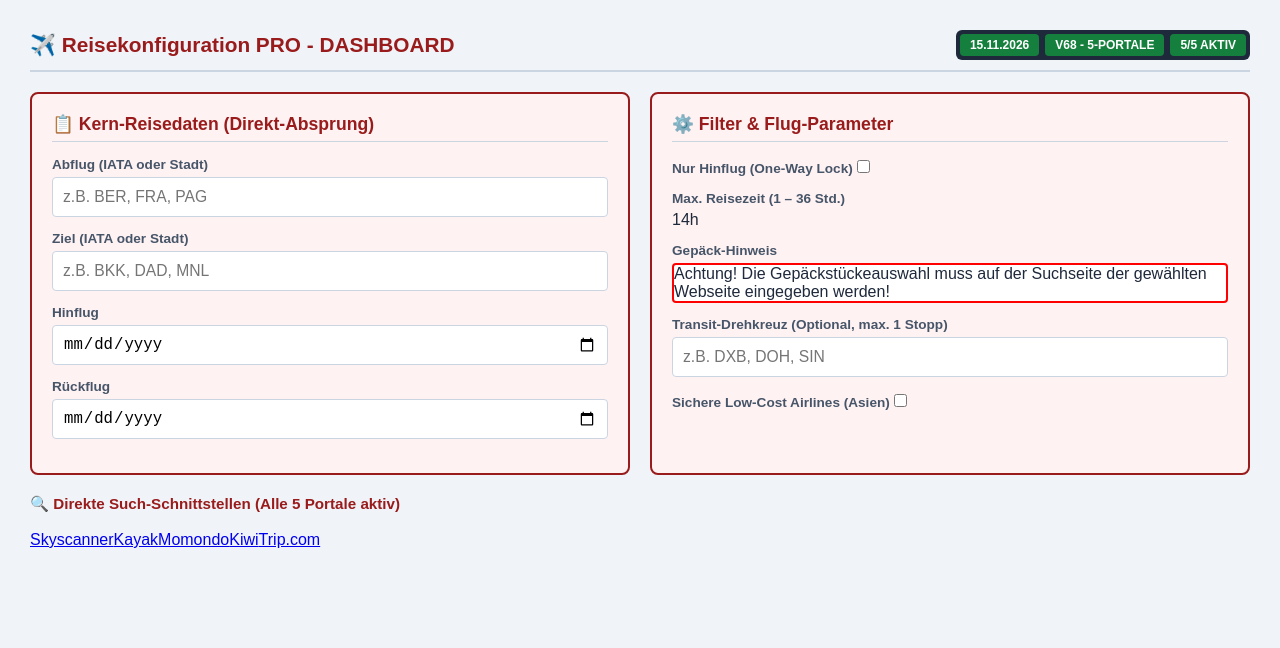
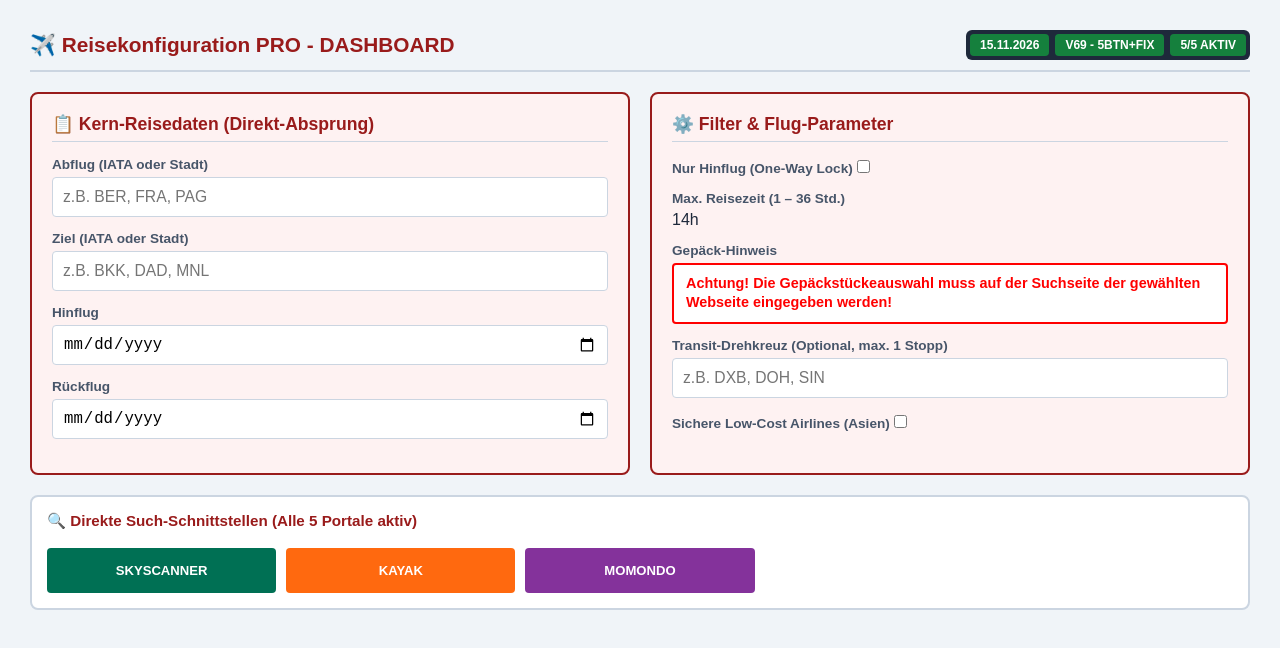
Before and after one commit to paulausbkk/reise-alert, a plain HTML site: page index.html in a window 1280 px wide. Drawn offline with Linux system fonts and the light colour scheme.

Commit message:
Update header and button styles in index.html

```diff
--- a/index.html
+++ b/index.html
@@ -20,8 +20,12 @@ input[type=text],input[type=date]{height:40px;padding:0 10px;border:1px solid va
 .ac{position:absolute;top:65px;left:0;right:0;background:#fff;border:1px solid var(--r);border-radius:4px;z-index:99;max-height:180px;overflow-y:auto;box-shadow:0 4px 12px rgba(0,0,0,.15);display:none}
 .ac div{padding:9px 12px;cursor:pointer;border-bottom:1px solid #f1f5f9;font-size:.95rem}
 .ac div:hover{background:#fee2e2;font-weight:bold}
-.bn{background:#fff;border:2px solid #ff0000;border-radius:4px;padding:9px 12px
-.sb{position:relative;display:flex;align-items:center;background:#fff;border:1px solid var(--b);border-radius:4px;height:40px;padding:0 26px;user-select:none;touch-action:none;cursor:pointer}
+.bn{background:#fff;border:2px solid #ff0000;border-radius:4px;padding:9px 12px;color:#ff0000;font-weight:bold;font-size:.9rem;line-height:1.35}
+.bb{border:2px solid var(--b);background:#fff;border-radius:8px;padding:15px}
+.bf{display:grid;grid-template-columns:repeat(5,1fr);gap:10px}
+.btn{display:flex;align-items:center;justify-content:center;height:45px;color:#fff;font-weight:bold;border-radius:4px;font-size:.82rem;text-transform:uppercase;text-decoration:none}
+.b2{background:#007054}.b3{background:#ff690f}.b4{background:#84329b}.b5{backg
+ .sb{position:relative;display:flex;align-items:center;background:#fff;border:1px solid var(--b);border-radius:4px;height:40px;padding:0 26px;user-select:none;touch-action:none;cursor:pointer}
 .trk{position:relative;width:100%;height:6px;background:#cbd5e1;border-radius:3px}
 #fl{height:100%;background:var(--r);border-radius:3px;width:37%}
 #sv{position:absolute;top:50%;left:37%;transform:translate(-50%,-50%);width:48px;height:30px;line-height:30px;text-align:center;background:var(--r);color:#fff;font-size:1.05rem;font-weight:bold;border-radius:15px;box-shadow:0 2px 5px rgba(0,0,0,.3)}
@@ -38,14 +42,10 @@ body:has(#ow:checked) .st{background:var(--g)!important;color:#000}
 .sl:before{position:absolute;content:"";height:16px;width:16px;left:3px;bottom:3px;background:#fff;border-radius:50%;transition:.3s}
 .sw input:checked+.sl{background:var(--lg)!important}
 .sw input:checked+.sl:before{transform:translateX(18px)}
-.bb{border:2px solid var(--b);background:#fff;border-radius:8px;padding:15px}
-.bf{display:grid;grid-template-columns:repeat(5,1fr);gap:10px}
-.btn{display:flex;align-items:center;justify-content:center;height:45px;color:#fff;font-weight:bold;border:none;border-radius:4px;cursor:pointer;font-size:.82rem;text-transform:uppercase;text-decoration:none}
-.b2{background:#007054}.b3{background:#ff690f}.b4{background:#84329b}.b5{background:#00a699}.b6{background:#2f55d4}
 </style>
 </head>
 <body>
-<div class="hdr"><h1 class="tit">✈️ Reisekonfiguration PRO - DASHBOARD</h1><div class="cp"><div class="seg">15.11.2026</div><div class="seg">V68 - 5-PORTALE</div><div class="seg st">5/5 AKTIV</div></div></div>
+<div class="hdr"><h1 class="tit">✈️ Reisekonfiguration PRO - DASHBOARD</h1><div class="cp"><div class="seg">15.11.2026</div><div class="seg">V69 - 5BTN+FIX</div><div class="seg st">5/5 AKTIV</div></div></div>
 <div class="row">
 <div class="card">
 <div class="ct">📋 Kern-Reisedaten (Direkt-Absprung)</div>
```
